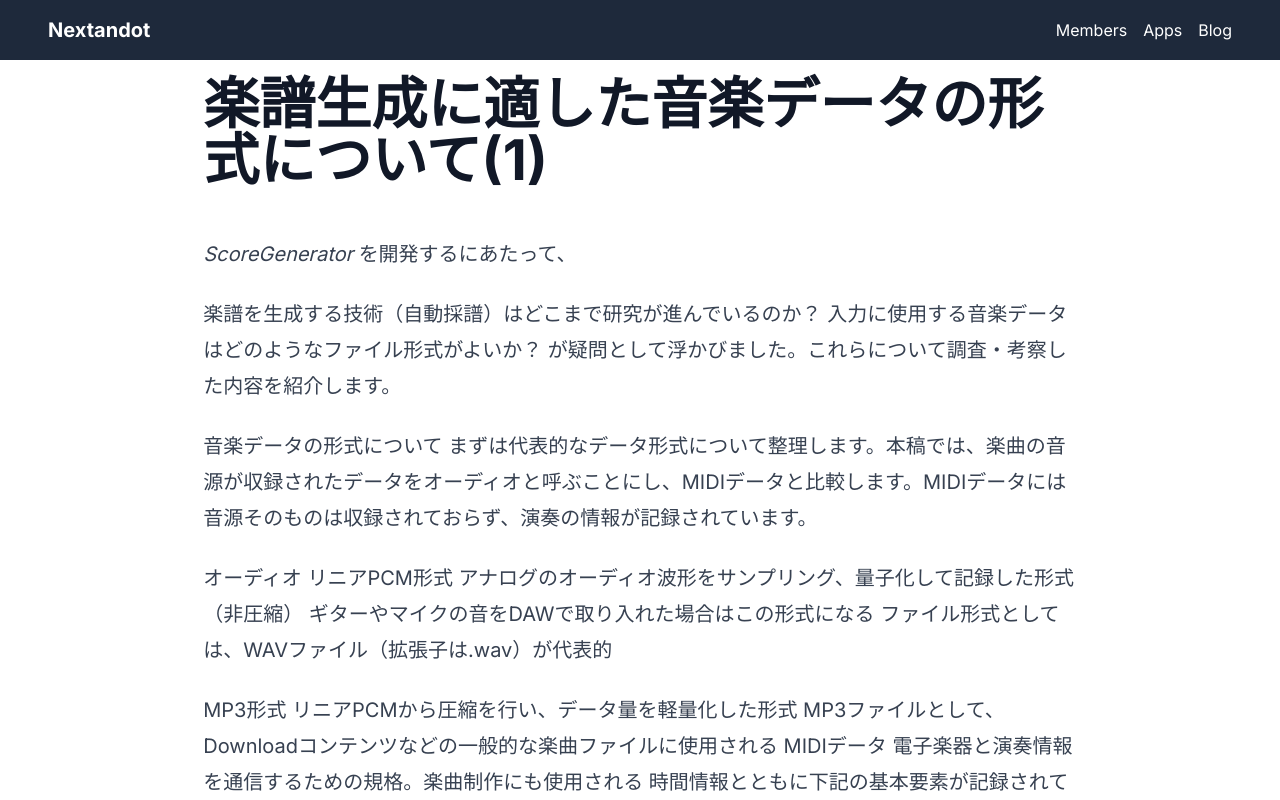
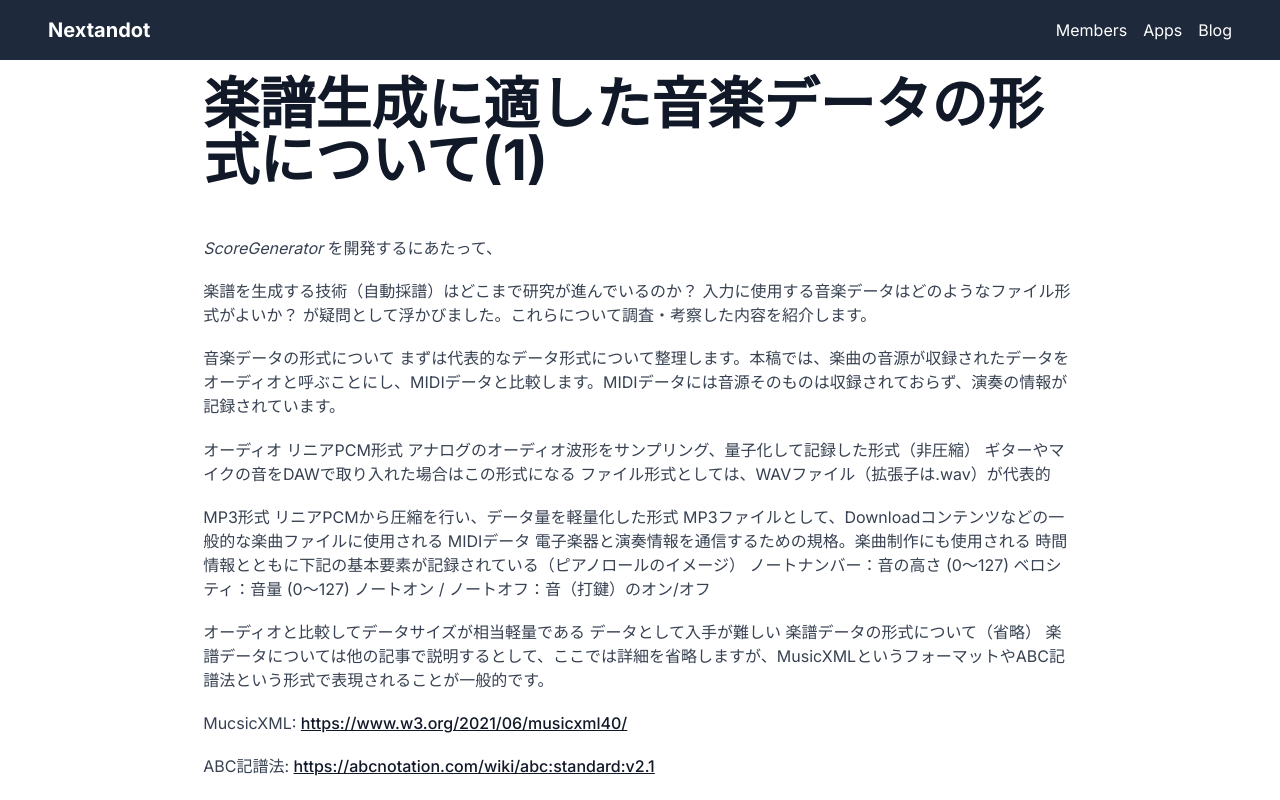
Before and after one commit to nextandot/nextandot.github.io, a Next.js app: page /blog/first-post in a window 1280 px wide. Shown: the top 800 px of the page. Built offline with nearby package versions, Linux system fonts and the light colour scheme.

Commit message:
feat: be small text sixe in blog

```diff
--- a/app/blog/[slug]/page.tsx
+++ b/app/blog/[slug]/page.tsx
@@ -20,11 +20,11 @@ export default async function BlogPostPage({ params }: { params: { slug: string
 
   return (
     <article className="prose lg:prose-xl mx-auto">
-      <h1 className="text-4xl font-bold">{post.title}</h1>
+      <h1 className="text-2xl font-bold mb-2">{post.title}</h1>
       <ReactMarkdown
         rehypePlugins={[rehypeRaw]}
         remarkPlugins={[remarkGfm]}
-        className="mt-4"
+        className="mt-4 text-base"
       >
         {post.content}
       </ReactMarkdown>
```
